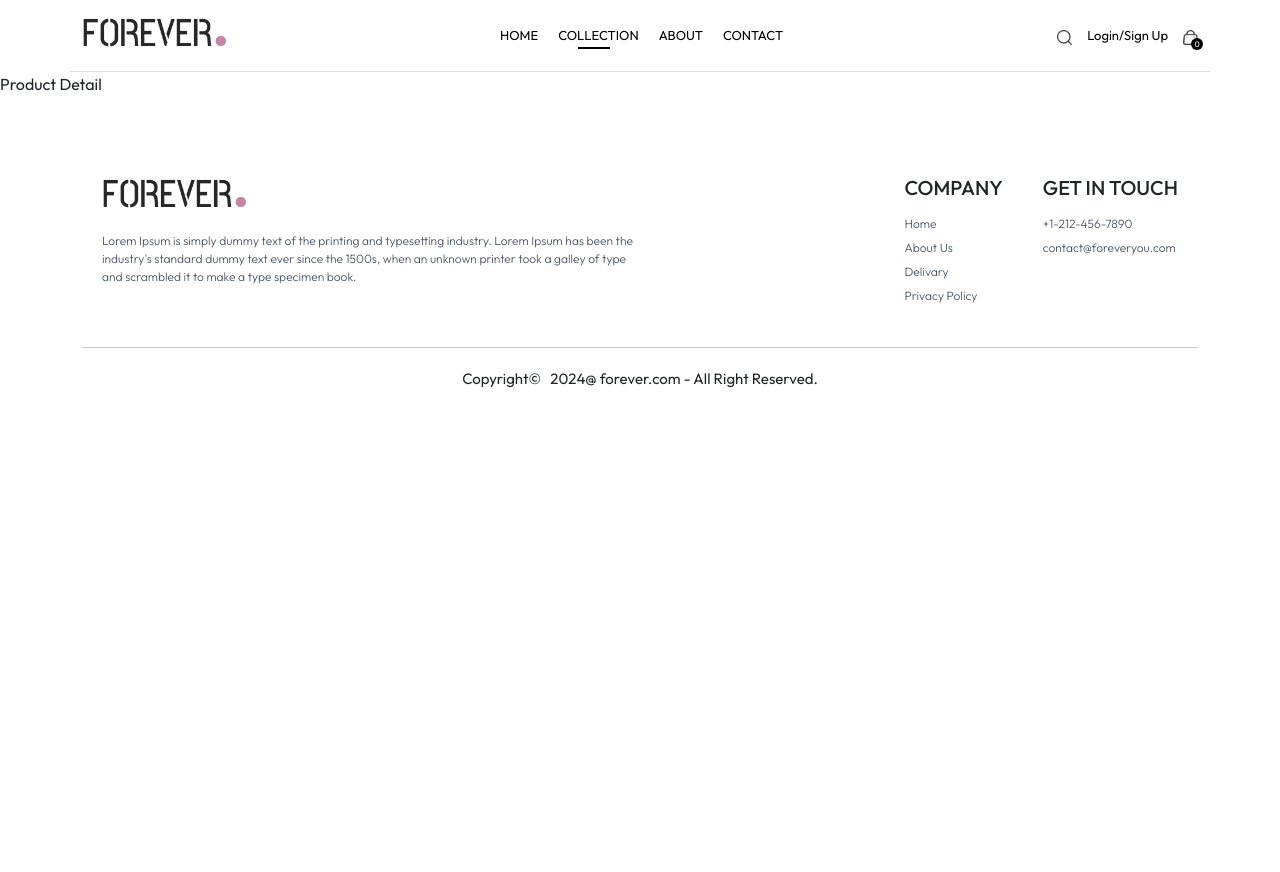
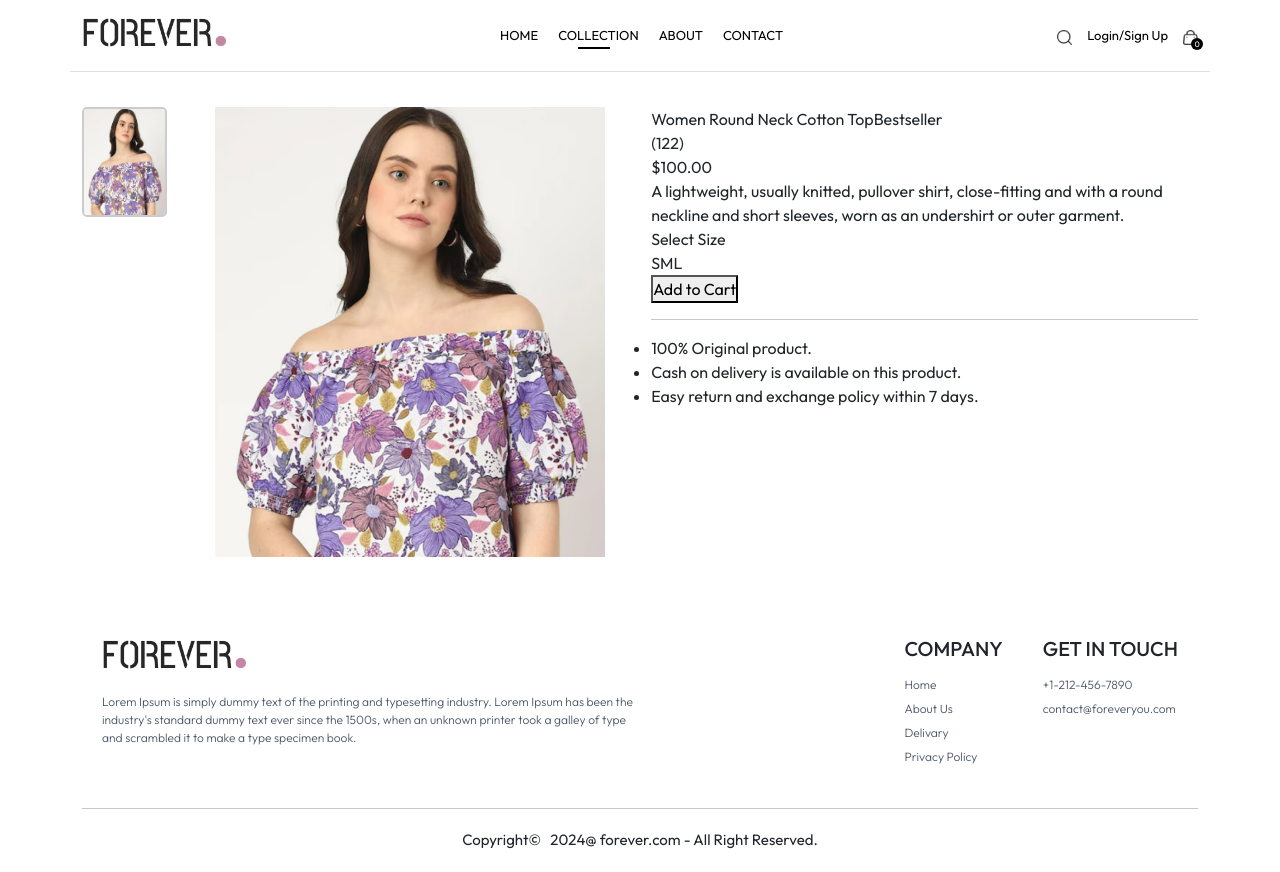
Before and after one commit to ArkoprobhaMazumder/newEcommerce2026, a React (Vite) app: page /collection/product/aaaaa in a window 1280 px wide. Before the commit the page ends 800 px from the top, so only its background shows below. Built offline with nearby package versions, Linux system fonts and the light colour scheme.

Commit message:
Product Details Added

```diff
--- a/src/Components/productDetail/ProductDetail.jsx
+++ b/src/Components/productDetail/ProductDetail.jsx
@@ -1,9 +1,78 @@
+import css from './productdetail.module.css';
+import { useLocation } from 'react-router-dom';
+import {products} from '../../assets/images/frontend_assets/assets';
+import { useState } from 'react';
+
+const ProductDetail = () => {
+
+  const [imageIndex,setImageIndex]=useState(0);
+  const [selectedSize,setSelectedSize]=useState('');
+
+  const location = useLocation();
+  const productId = location.pathname.replace('/collection/product/', '') || '';
+  const product = products.find(p => p._id === productId);
+  const {bestseller,category,description,image,name,price,sizes,subCategory} = product || {};
+  console.log(bestseller);
 
 
-const ProductDetail = () => {
+
   return (
-    <div>
-      Product Detail
+    <div className='container'>
+      <div className={css.productDetailContainer}>
+        <div className={css.productDetailMain}>
+          <div className={css.productDeatilSection}>
+            <div className={css.productImage}>
+              <div className={css.productImageOption}>
+                {image.map((img, index) => (
+                  <img
+                    key={index}
+                    src={img}
+                    alt={`product_Image_${index}`}
+                    loading="lazy"
+                    onClick={() => setImageIndex(index)}
+                    className={index === imageIndex ? css.activeImage : css.inactiveImage}
+                  />
+                ))}
+              </div>
+              <div className={css.productImageMain}>
+                <img src={image[imageIndex]} alt='product_Image' loading="lazy" />
+              </div>
+            </div>
+            <div className={css.productInfo}>
+              <p className={css.productName}>{name}
+                  {bestseller && <span className={css.bestsellerBadge}>Bestseller</span>}
+              </p>
+              <div className={css.starCount}>
+                <div className={css.starBox}></div>
+                <p className={css.reviewCount}>(122)</p>
+              </div>
+              <p className={css.price}>${price.toFixed(2)}</p>
+              <p className={css.description}>{description}</p>
+              <div className={css.sizes}>
+                <p className={css.sizeLabel}>Select Size</p>
+                <div className={css.sizeOptions}>
+                  {sizes.map((size, index) => (
+                    <span key={index} className={css.sizeOption} onClick={() => setSelectedSize(size)}>
+                      {size}
+                    </span>
+                  ))}
+                </div>
+              </div>
+              <button className={css.addToCartButton}>Add to Cart</button>
+              <hr/>
+              <div className={css.productWarrentyBox}>
+                <ul>
+                  <li className={css.productWarrentyItem}>100% Original product.</li>
+                  <li className={css.productWarrentyItem}>Cash on delivery is available on this product.</li>
+                  <li className={css.productWarrentyItem}>Easy return and exchange policy within 7 days.</li>
+                </ul>
+              </div>
+            </div>
+          </div>
+          <div className={css.productDescription}></div>
+          <div className={css.relatedProducts}></div>
+        </div>
+      </div>
     </div>
   )
 }
--- a/src/Components/productDetail/productdetail.module.css
+++ b/src/Components/productDetail/productdetail.module.css
@@ -0,0 +1,68 @@
+.productDetailContainer{
+
+    margin-top: 35px;
+
+
+    .productDetailMain{
+
+        .productDeatilSection{
+            display: flex;
+            align-items: flex-start;
+             justify-content: space-between;
+
+
+             .productImage{
+                width:49%;
+                height: 450px;
+                display:flex;
+                align-items: flex-start;
+                justify-content: space-between;
+
+                .productImageOption{
+                    display:flex;
+                    flex-direction: column;
+                    align-items: center;
+                    gap: 10px;
+                    height: 100%;
+                    overflow-y: auto;
+
+                    .inactiveImage{
+                        width: 85px;
+                        height: 110px;
+                        cursor: pointer;
+                    }
+
+                    .activeImage{
+                        width: 85px;
+                        height: 110px;
+                        border: 2px solid #ccc;
+                        cursor: pointer;
+                        border-radius: 5px;
+                    }
+
+                }
+
+                .productImageMain{
+                    width: 80%;
+                    height: 100%;
+                    display:flex;
+                    align-items: center;
+                    justify-content: center;
+
+                    img{
+                        width: 100%;
+                        height: 100%;
+                        object-fit: contain;
+                    }
+                }
+             }
+
+             .productInfo{
+                width:49%;
+                height: 450px;
+             }
+        }
+
+    }
+
+}
--- a/src/pages/collection/Collection.jsx
+++ b/src/pages/collection/Collection.jsx
@@ -9,8 +9,6 @@ const Collection = () => {
   const [selectedCategories, setSelectedCategories] = useState([]);
   const [selectedSubCategory, setSelectedSubCategory] = useState([]);
   const [selectedTypes, setSelectedTypes] = useState('relevant');
-
-  console.log(productList);
 
   const categories = ['men', 'women', 'kids'];
   const types = ['topwear', 'bottomwear', 'winterwear'];
```
